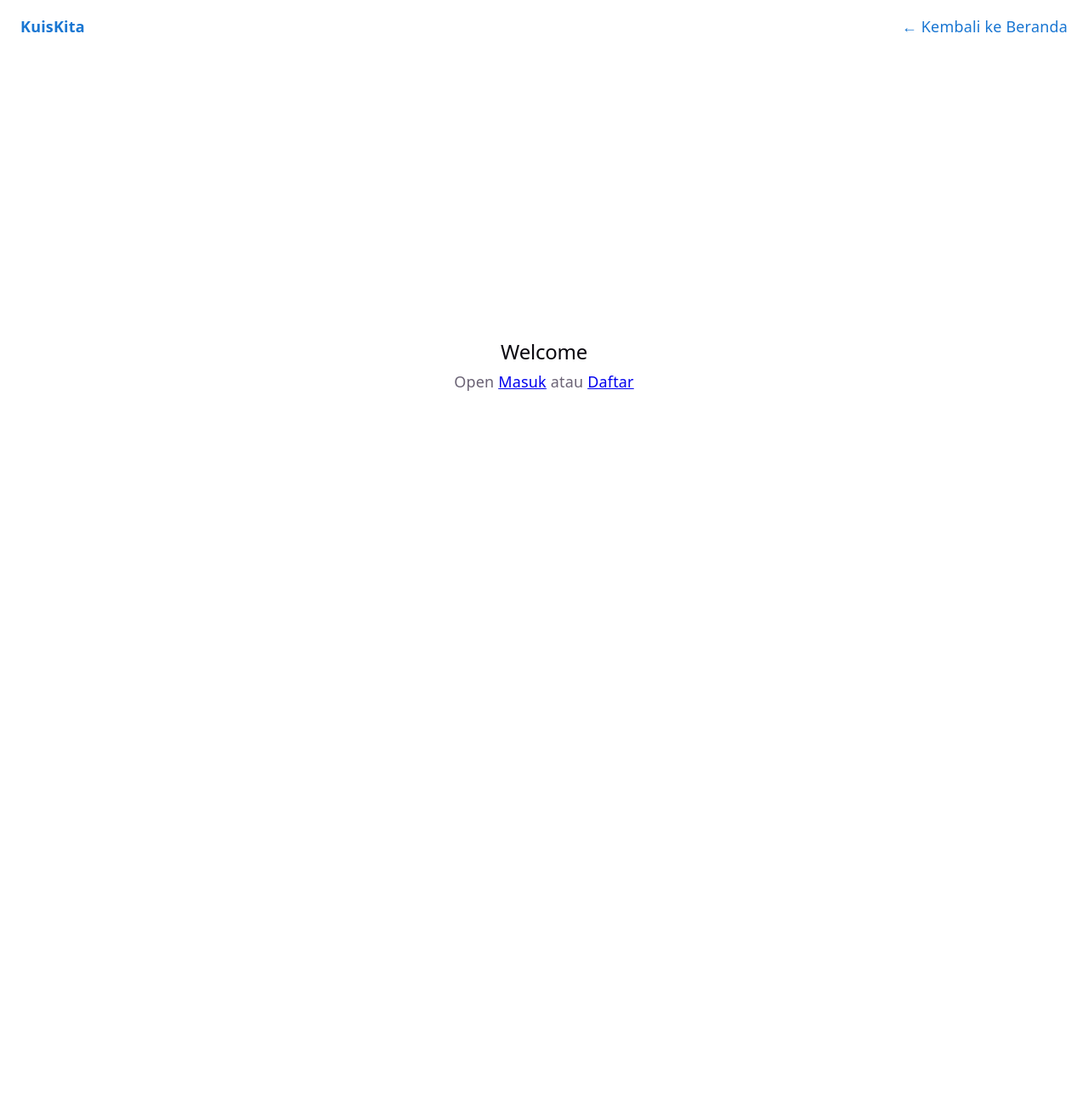
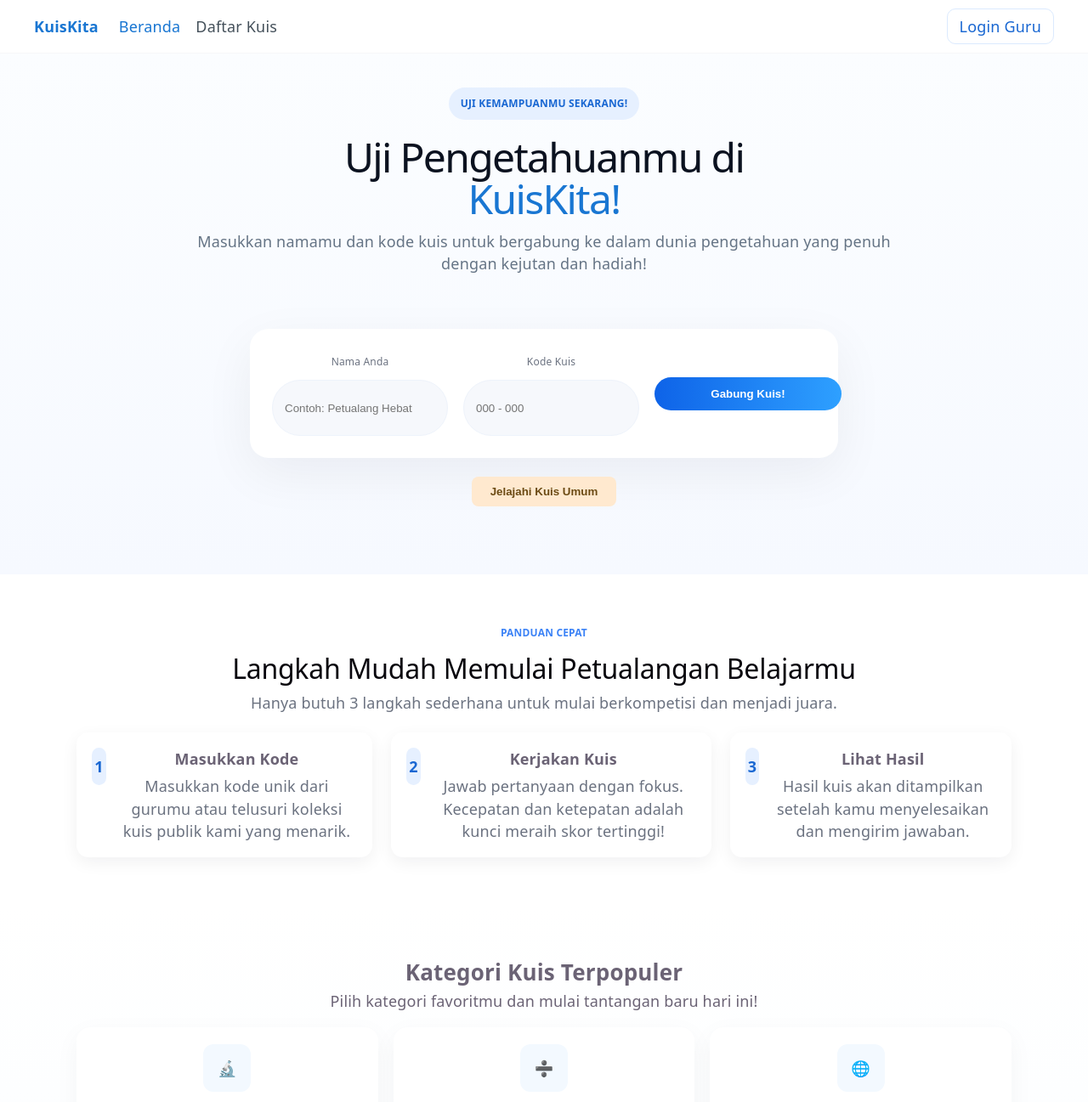
Before and after one commit to faroj1/FE, a React (Vite) app: page / in a window 1280 px wide. Shown: the top 1297 px of the page at 85% size. Before the commit the page ends 800 px from the top, so only its background shows below. Built offline with nearby package versions, Linux system fonts and the light colour scheme; no server answers.

Commit message:
feat: implement home page UI with hero section, navigation, and features overview

```diff
--- a/src/App.jsx
+++ b/src/App.jsx
@@ -1,30 +1,31 @@
-import { Routes, Route, Link } from 'react-router-dom'
+import { Routes, Route, Link, useNavigate } from 'react-router-dom'
+import Home from './pages/Home'
 import Login from './pages/Login'
 import Register from './pages/Register'
 
 function App() {
+  const navigate = useNavigate()
   return (
     <div style={{ minHeight: '100vh', display: 'flex', flexDirection: 'column' }}>
-      <header style={{ display: 'flex', justifyContent: 'space-between', alignItems: 'center', padding: '18px 24px' }}>
-        <div style={{ color: '#1976d2', fontWeight: 600 }}>KuisKita</div>
+      <header style={{ display: 'flex', justifyContent: 'space-between', alignItems: 'center', padding: '18px 40px', borderBottom: '1px solid rgba(15,23,42,0.03)' }}>
+        <div style={{ display: 'flex', gap: 24, alignItems: 'center' }}>
+          <div style={{ color: '#1976d2', fontWeight: 700, fontSize: 18 }}>KuisKita</div>
+          <nav style={{ display: 'flex', gap: 18 }}>
+            <a href="/" onClick={(e) => { e.preventDefault(); navigate('/') }} style={{ color: '#1976d2', textDecoration: 'none', cursor: 'pointer' }}>Beranda</a>
+            <Link to="#" style={{ color: '#44505a', textDecoration: 'none' }}>Daftar Kuis</Link>
+          </nav>
+        </div>
+
         <div>
-          <a href="/" style={{ color: '#1976d2', textDecoration: 'none' }}>← Kembali ke Beranda</a>
+          <Link to="/login" style={{ padding: '8px 14px', borderRadius: 10, border: '1px solid #dbeafe', color: '#1967d2', textDecoration: 'none', background: '#fff' }}>Login Guru</Link>
         </div>
       </header>
 
-      <main style={{ flex: 1, display: 'grid', placeItems: 'center' }}>
+      <main style={{ flex: 1 }}>
         <Routes>
           <Route path="/login" element={<Login />} />
           <Route path="/register" element={<Register />} />
-          <Route
-            path="/"
-            element={(
-              <div style={{ textAlign: 'center' }}>
-                <h2>Welcome</h2>
-                <p>Open <a href="/login">Masuk</a> atau <a href="/register">Daftar</a></p>
-              </div>
-            )}
-          />
+          <Route path="/" element={<Home />} />
         </Routes>
       </main>
     </div>
--- /dev/null
+++ b/src/pages/Home.jsx
@@ -0,0 +1,132 @@
+import '../styles/home.css'
+import { Link } from 'react-router-dom'
+
+export default function Home() {
+  return (
+    <div className="home-root">
+      <div className="home-hero">
+        <div className="home-hero-inner">
+          <div className="home-hero-text">
+            <div className="pill">UJI KEMAMPUANMU SEKARANG!</div>
+            <h1>
+              Uji Pengetahuanmu di
+              <br />
+              <span className="brand">KuisKita!</span>
+            </h1>
+            <p className="lead">Masukkan namamu dan kode kuis untuk bergabung ke dalam dunia pengetahuan yang penuh dengan kejutan dan hadiah!</p>
+          </div>
+
+          <div className="hero-card">
+            <div className="hero-form">
+              <div className="field">
+                <label>Nama Anda</label>
+                <input placeholder="Contoh: Petualang Hebat" />
+              </div>
+
+              <div className="field">
+                <label>Kode Kuis</label>
+                <input placeholder="000 - 000" />
+              </div>
+
+              <button className="primary">Gabung Kuis!</button>
+            </div>
+          </div>
+
+          <div style={{ textAlign: 'center', marginTop: 22 }}>
+            <button className="secondary">Jelajahi Kuis Umum</button>
+          </div>
+        </div>
+      </div>
+
+      <section className="steps-section">
+        <div className="container">
+          <div className="section-head">
+            <div className="kicker">PANDUAN CEPAT</div>
+            <h2>Langkah Mudah Memulai <span className="brand">Petualangan Belajarmu</span></h2>
+            <p className="muted">Hanya butuh 3 langkah sederhana untuk mulai berkompetisi dan menjadi juara.</p>
+          </div>
+
+          <div className="steps-grid">
+            <div className="step-card">
+              <div className="step-num">1</div>
+              <div className="step-body">
+                <h4>Masukkan Kode</h4>
+                <p>Masukkan kode unik dari gurumu atau telusuri koleksi kuis publik kami yang menarik.</p>
+              </div>
+            </div>
+
+            <div className="step-card">
+              <div className="step-num">2</div>
+              <div className="step-body">
+                <h4>Kerjakan Kuis</h4>
+                <p>Jawab pertanyaan dengan fokus. Kecepatan dan ketepatan adalah kunci meraih skor tertinggi!</p>
+              </div>
+            </div>
+
+            <div className="step-card">
+              <div className="step-num">3</div>
+              <div className="step-body">
+                <h4>Lihat Hasil</h4>
+                <p>Hasil kuis akan ditampilkan setelah kamu menyelesaikan dan mengirim jawaban.</p>
+              </div>
+            </div>
+          </div>
+        </div>
+      </section>
+
+      <section className="categories-section">
+        <div className="container">
+          <h3 className="section-title">Kategori Kuis Terpopuler</h3>
+          <p className="muted">Pilih kategori favoritmu dan mulai tantangan baru hari ini!</p>
+
+          <div className="categories-grid">
+            <div className="cat-card">
+              <div className="cat-icon">🔬</div>
+              <h4>Sains</h4>
+              <p>Jelajahi misteri alam semesta, biologi, dan fisika yang menakjubkan.</p>
+              <a className="cat-link" href="#">Lihat Kuis →</a>
+            </div>
+
+            <div className="cat-card">
+              <div className="cat-icon">➗</div>
+              <h4>Matematika</h4>
+              <p>Asah logika dan kemampuan berhitungmu dengan tantangan angka.</p>
+              <a className="cat-link" href="#">Lihat Kuis →</a>
+            </div>
+
+            <div className="cat-card">
+              <div className="cat-icon">🌐</div>
+              <h4>Bahasa</h4>
+              <p>Tingkatkan kemampuan kosakata dan tata bahasamu di sini.</p>
+              <a className="cat-link" href="#">Lihat Kuis →</a>
+            </div>
+          </div>
+        </div>
+      </section>
+
+      <section className="faq-section">
+        <div className="container">
+          <h3 className="section-title">Pertanyaan Umum (FAQ)</h3>
+          <p className="muted">Punya pertanyaan seputar KuisKita? Mungkin jawabannya ada di bawah ini.</p>
+
+          <div className="faq-list">
+            <details>
+              <summary>Bagaimana cara bergabung kuis?</summary>
+              <div className="faq-body">Cukup masukkan namamu dan 6 digit kode kuis yang diberikan oleh gurumu di kolom "Join Quiz" di bagian atas halaman ini, lalu klik tombol "Gabung Kuis!".</div>
+            </details>
+
+            <details>
+              <summary>Apakah kuis ini berbayar?</summary>
+              <div className="faq-body">Tidak, sebagian besar kuis kami gratis. Beberapa kuis spesial mungkin memerlukan akses khusus.</div>
+            </details>
+
+            <details>
+              <summary>Bagaimana cara melihat skor?</summary>
+              <div className="faq-body">Skor akan muncul setelah kamu menyelesaikan kuis dan mengirim jawaban. Kamu juga dapat melihat riwayat skor di dashboard.</div>
+            </details>
+          </div>
+        </div>
+      </section>
+    </div>
+  )
+}
--- /dev/null
+++ b/src/styles/home.css
@@ -0,0 +1,57 @@
+/* Home page styles */
+.home-root { width:100%; }
+.home-hero { padding:40px 24px 80px; background: linear-gradient(180deg, #fbfdff 0%, #f6f9ff 100%); position:relative }
+.home-hero-inner { max-width:1100px; margin:0 auto; display:flex; flex-direction:column; align-items:center }
+.home-hero-text { text-align:center; margin-bottom:28px }
+.home-hero .pill { display:inline-block; background:#e6f0ff; color:#1967d2; padding:6px 14px; border-radius:999px; font-size:12px; font-weight:600; margin-bottom:14px }
+.home-hero h1 { font-size:48px; line-height:1.02; margin:6px 0 12px; color:#0b1220 }
+.home-hero .brand { color:#1976d2 }
+.home-hero .lead { color:#657485; max-width:820px; margin:0 auto 18px }
+
+.hero-card { margin-top:18px; width:640px; background: #fff; border-radius:22px; padding:26px; box-shadow: 0 18px 60px rgba(11,20,40,0.06); }
+.hero-form { display:flex; gap:18px; align-items:center; }
+.hero-form .field { flex:1; display:flex; flex-direction:column; }
+.hero-form label { font-size:12px; color:#6b7280; margin-bottom:8px }
+.hero-form input { height:44px; padding:10px 14px; border-radius:999px; border:1px solid #eef3fb; background:#f6f8fc }
+.hero-form .primary { margin-top:0; padding:12px 28px; background:linear-gradient(90deg,#0e63e8,#2ea0ff); color:#fff; border:none; border-radius:999px; font-weight:600; min-width:220px }
+
+.secondary { background:#ffe9cf; border:none; padding:10px 22px; border-radius:8px; color:#6b4a13; font-weight:600 }
+
+@media (max-width:900px) {
+  .hero-card { width:92%; }
+  .hero-form { flex-direction:column }
+  .hero-form .primary { width:100% }
+}
+
+/* Steps section */
+.steps-section { padding: 56px 24px; }
+.steps-section .container { max-width:1100px; margin:0 auto }
+.steps-section .kicker { font-size:12px; color:#3b82f6; font-weight:700; margin-bottom:10px }
+.steps-section h2 { font-size:32px; margin:0 0 8px }
+.steps-section .muted { color:#6b7280; margin-bottom:22px }
+.steps-grid { display:flex; gap:22px; margin-top:18px }
+.step-card { background:#fff; border-radius:14px; padding:18px; box-shadow: 0 6px 20px rgba(11,20,40,0.06); display:flex; gap:12px; align-items:flex-start }
+.step-num { width:44px; height:44px; border-radius:10px; background:#e6f0ff; color:#1967d2; font-weight:700; display:flex; align-items:center; justify-content:center }
+.step-body h4 { margin:0 0 6px }
+.step-body p { margin:0; color:#6b7280 }
+
+/* Categories */
+.categories-section { padding: 40px 24px; background: linear-gradient(180deg,#ffffff, #fbfdff); }
+.categories-section .container { max-width:1100px; margin:0 auto }
+.section-title { text-align:center; font-size:26px; margin-bottom:8px }
+.categories-grid { display:flex; gap:18px; margin-top:18px }
+.cat-card { flex:1; background:#fff; border-radius:16px; padding:20px; text-align:center; box-shadow: 0 8px 30px rgba(11,20,40,0.04) }
+.cat-icon { width:56px; height:56px; margin:0 auto 10px; display:flex; align-items:center; justify-content:center; border-radius:12px; background:#f3f9ff }
+.cat-card h4 { margin:6px 0 }
+.cat-link { display:inline-block; margin-top:12px; color:#1976d2; text-decoration:none }
+
+/* FAQ */
+.faq-section { padding: 40px 24px 80px }
+.faq-section .container { max-width:900px; margin:0 auto }
+.faq-list details { background:#fff; padding:14px 16px; border-radius:10px; margin-top:12px; box-shadow: 0 6px 18px rgba(11,20,40,0.04) }
+.faq-list summary { cursor:pointer; font-weight:600 }
+.faq-body { margin-top:8px; color:#6b7280 }
+
+@media (max-width:900px) {
+  .steps-grid, .categories-grid { flex-direction:column }
+}
```
